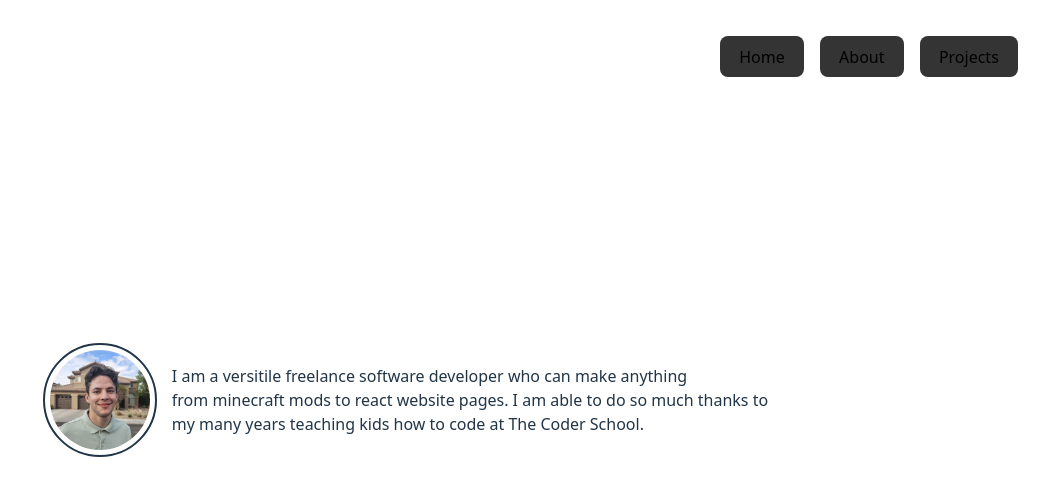
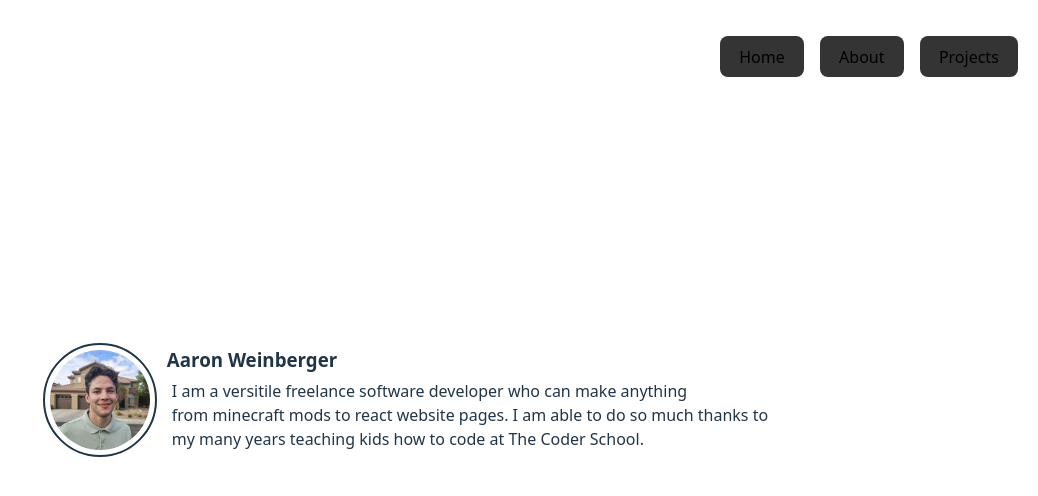
Before and after one commit to skits4107/my-portfolio-site, a React (Vite) app: page / in a window 1280 px wide. Shown: the top 496 px of the page, without its empty margins (242-1280 px from the left). Built offline with nearby package versions, Linux system fonts and the light colour scheme.

Commit message:
added name

```diff
--- a/src/components/AboutMe/AboutMe.css
+++ b/src/components/AboutMe/AboutMe.css
@@ -22,6 +22,15 @@
 .aboutText{
     padding: 5px;
     margin-left: 5px;
+    margin-top: 0px;
     display: inline-block;
     justify-self: center;
 }
+
+.nameHeader{
+    justify-self: left;
+    display: block;
+    padding-bottom: 0px;
+    margin-bottom: 0px;
+    margin-left: 5px;
+}
--- a/src/components/AboutMe/AboutMe.tsx
+++ b/src/components/AboutMe/AboutMe.tsx
@@ -7,11 +7,14 @@ function AboutMe(){
     return (
         <div className="AboutContainer">
             <img src={PhotoOfme} className="ProfilePhoto"/>
-            <p className="aboutText">
-                I am a versitile freelance software developer who can make anything <br></br>
-                from minecraft mods to react website pages. I am able to do so much thanks to <br></br>
-                my many years teaching kids how to code at The Coder School. <br></br>
-            </p>
+            <span>
+                <h3 className="nameHeader">Aaron Weinberger</h3>
+                <p className="aboutText">
+                    I am a versitile freelance software developer who can make anything <br></br>
+                    from minecraft mods to react website pages. I am able to do so much thanks to <br></br>
+                    my many years teaching kids how to code at The Coder School. <br></br>
+                </p>
+            </span>
         </div>
     );
 }
```
